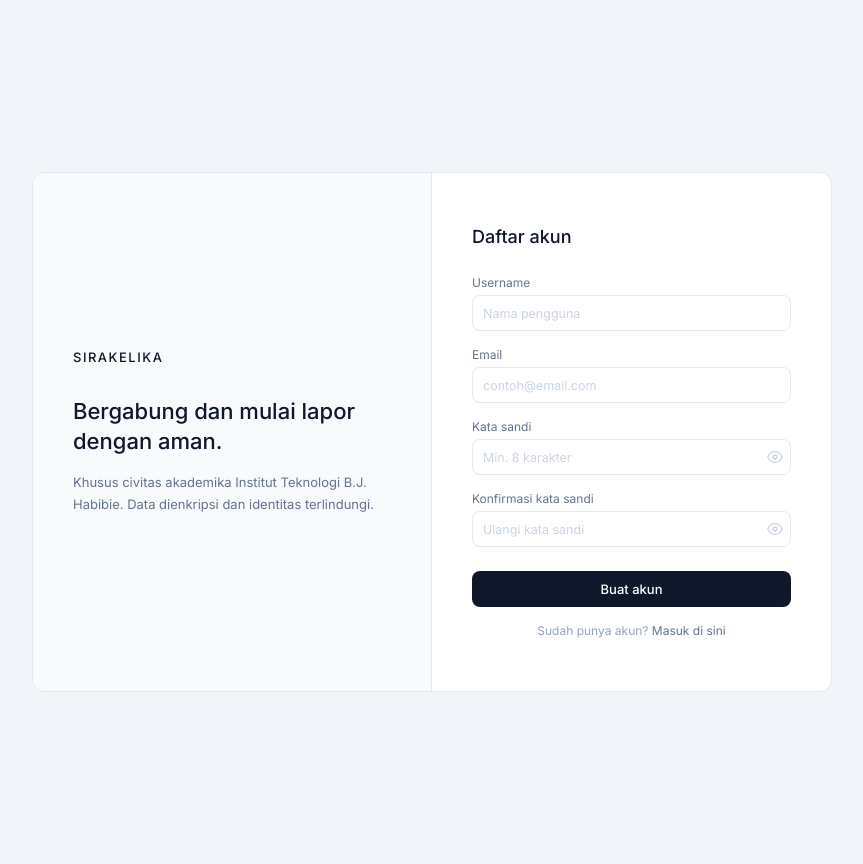
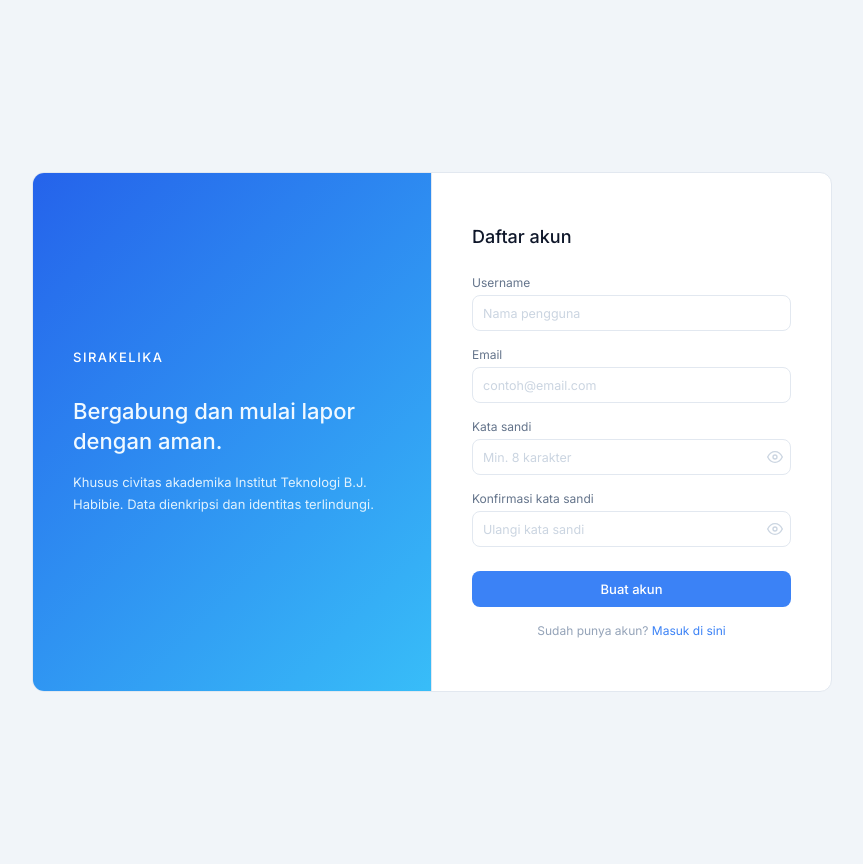
Before and after one commit to Zxkar/SIRAKELIKA, a PHP site: page /register.php in a window 1280 px wide. Shown: the whole page, without its empty margins (208-1071 px from the left). Run offline with PHP 8.4, Linux system fonts and the light colour scheme.

Commit message:
register update

```diff
--- a/register.php
+++ b/register.php
@@ -4,20 +4,17 @@ include 'conn.php';
 
 if(isset($_POST['register'])){
 
-  // Mengambil input (Tidak perlu escape string karena menggunakan Prepared Statements)
   $nama     = $_POST['username'];
   $email    = $_POST['email'];
   $password = $_POST['password'];
   $confirm  = $_POST['confirm'];
 
-  // Validasi password di sisi server
   if(strlen($password) < 8){
     $error = "Kata sandi minimal 8 karakter.";
   } elseif($password !== $confirm){
     $error = "Konfirmasi kata sandi tidak cocok.";
   } else {
 
-    // 1. Cek apakah email sudah terdaftar menggunakan Prepared Statements
     $stmt_cek = mysqli_prepare($conn, "SELECT email FROM mahasiswa WHERE email = ?");
     mysqli_stmt_bind_param($stmt_cek, "s", $email);
     mysqli_stmt_execute($stmt_cek);
@@ -29,11 +26,8 @@ if(isset($_POST['register'])){
     } else {
       mysqli_stmt_close($stmt_cek);
 
-      // Hash password dengan aman
       $hash = password_hash($password, PASSWORD_DEFAULT);
 
-      // 2. Insert data mahasiswa baru menggunakan Prepared Statements
-      // Kolom 'nama' disesuaikan menjadi 'nama_mahasiswa' sesuai struktur login.php Anda
       $stmt_insert = mysqli_prepare($conn, "INSERT INTO mahasiswa (nama_mahasiswa, email, password) VALUES (?, ?, ?)");
       mysqli_stmt_bind_param($stmt_insert, "sss", $nama, $email, $hash);
 
@@ -55,6 +49,47 @@ if(isset($_POST['register'])){
 <meta name="viewport" content="width=device-width,initial-scale=1.0"/>
 <title>SIRAKELIKA – Daftar Akun</title>
 <link rel="stylesheet" href="style.css"/>
+<style>
+  /* MENYALIN KOMBINASI WARNA DARI LOGIN.PHP */
+  .panel-left {
+    background: linear-gradient(135deg, #2563eb, #38bdf8) !important;
+    color: #ffffff !important;
+  }
+  .site-name {
+    color: #ffffff !important;
+  }
+  .panel-tagline {
+    color: #f0f9ff !important;
+  }
+  .panel-desc {
+    color: #e0f2fe !important;
+  }
+  .bsub {
+    background-color: #3b82f6 !important;
+    color: #ffffff !important;
+    transition: background-color 0.2s ease;
+  }
+  .bsub:hover {
+    background-color: #1d4ed8 !important;
+  }
+  .bl a {
+    color: #3b82f6 !important;
+  }
+  .bl a:hover {
+    text-decoration: underline !important;
+  }
+  .iw input:focus {
+    border-color: #3b82f6 !important;
+    box-shadow: 0 0 0 3px rgba(59, 130, 246, 0.2) !important;
+  }
+  .tpw:hover {
+    color: #3b82f6 !important;
+  }
+
+  /* Kode styling tambahan agar layout tetap rapi */
+  .fhint { display: none; font-size: 12px; color: #ef4444; margin-top: 4px; }
+  .fhint.show { display: block; }
+</style>
 </head>
 <body>
 <div class="auth-card" style="min-height:520px">
@@ -77,8 +112,8 @@ if(isset($_POST['register'])){
 
       <?php if(isset($success)): ?>
         <p style="color:#16a34a;font-size:13px;margin-bottom:12px;background:#f0fdf4;padding:8px 12px;border-radius:8px;border:1px solid #bbf7d0;">
-           <?php echo $success; ?>
-          <a href="login.php" style="font-weight:600;color:#16a34a;">Masuk sekarang →</a>
+          <?php echo $success; ?>
+          <a href="login.php" style="font-weight:600;color:#3b82f6;">Masuk sekarang →</a>
         </p>
       <?php endif; ?>
 
```
